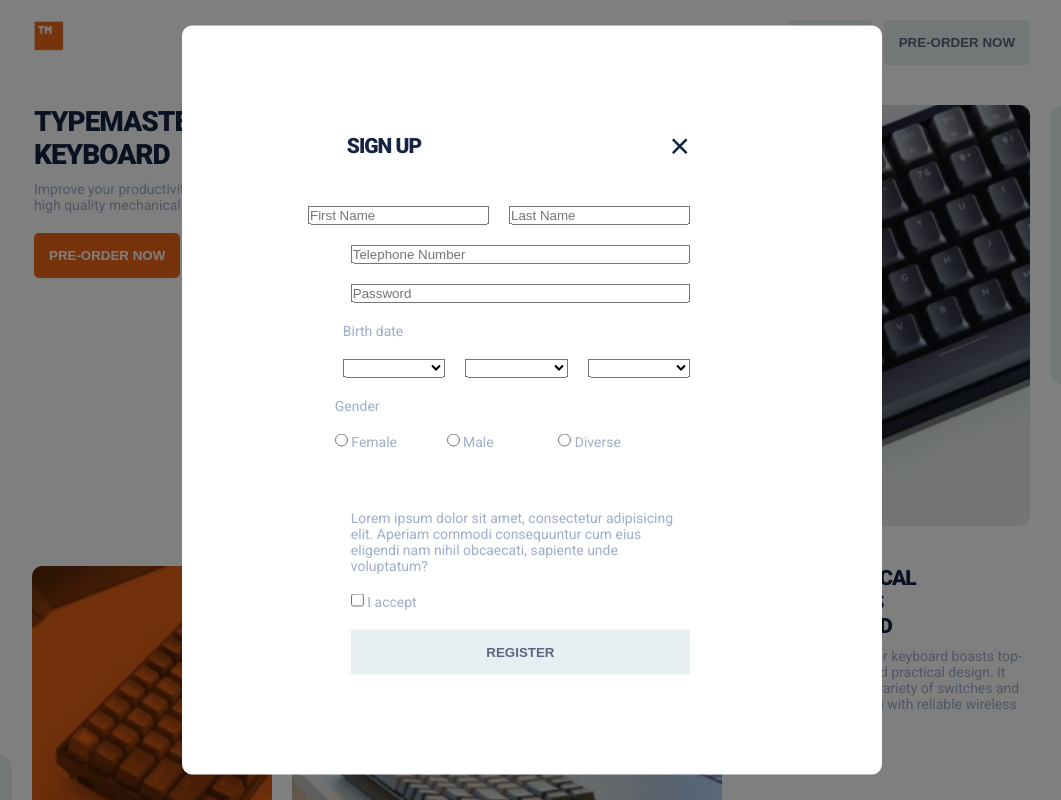
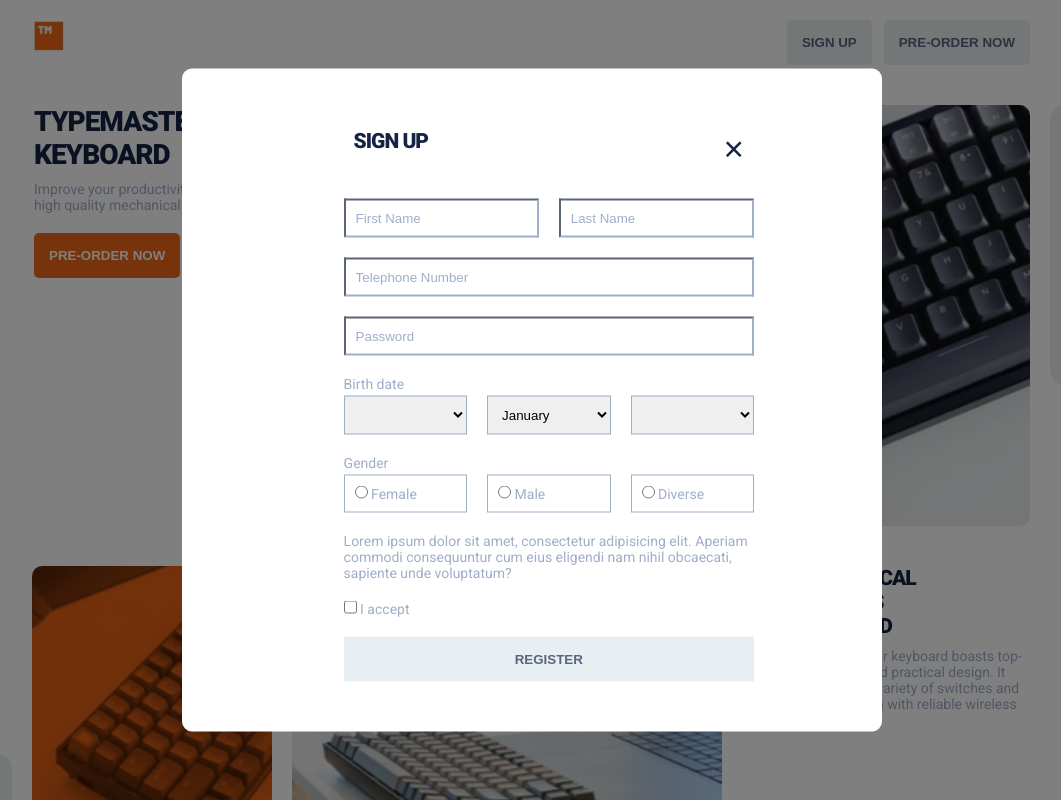
Before and after one commit to Thai-Tai-Tran/Typemaster, a PHP site: page / in a window 1280 px wide. Shown: the whole page, without its empty margins (108-1169 px from the left). Run offline with PHP 8.4, Linux system fonts and the light colour scheme; lists and menus that the app fills with data are empty; some libraries are stand-ins or nearby versions.

Commit message:
1) Some Layout and color adjustments 2) javascript for the fast feedback form (birth date and gender still missing)

```diff
--- a/Typemaster/css/main.css
+++ b/Typemaster/css/main.css
@@ -68,6 +68,14 @@ body {
 
 #popup-su__button-close {
   font-size: 3.5rem;
+}
+
+#sign-up-form input::placeholder {
+  color: var(--color-grey-light-1);
+}
+
+[id$=feedback] {
+  color: red;
 }
 
 /*.u-center-text {text-align: center;}
@@ -170,7 +178,7 @@ body {
   transform: translate(-50%, -50%) scale(0);
   transition: 200ms ease-in-out;
   z-index: 1000;
-  padding: 10rem 15% 10rem 5%;
+  padding: 5rem 10% 5rem 5%;
   background-color: var(--color-white);
   width: 70rem;
 }
@@ -178,33 +186,21 @@ body {
   transform: translate(-50%, -50%) scale(1);
 }
 
-#tel-number-box, #password-box, #opt-in-box, #submit-box {
-  grid-template-columns: 3fr 12fr;
-}
-
-#sign-up-form__header, #name-box {
-  grid-template-columns: 3fr 6fr 6fr;
-}
-
-#birthday-box, #gender-box {
-  grid-template-columns: 3fr 4fr 4fr 4fr;
-}
-
-#sign-up-form, #sign-up-form > * {
+#sign-up-form {
   display: grid;
   gap: 2rem;
-}
-
-#sign-up-form {
+  grid-template-columns: 3fr 2fr 2fr 2fr 2fr 2fr 2fr;
+  grid-template-areas: ". form-heading form-heading form-heading close-btn close-btn close-btn" " name-feedback firstn firstn firstn lastn lastn lastn" "tel-feedback telnr telnr telnr telnr telnr telnr" "pswd-feedback pswd pswd pswd pswd pswd pswd" "bday-feedback bday-label bday-label bday-label bday-label bday-label bday-label" "bday-feedback day day month month year year" "gender-feedback gender-label gender-label gender-label gender-label gender-label gender-label" "gender-feedback f f m m d d" "opt-in-feedback opt-in-text opt-in-text opt-in-text opt-in-text opt-in-text opt-in-text" "opt-in-feedback opt-in-check opt-in-check opt-in-check opt-in-check opt-in-check opt-in-check" ". submit-btn submit-btn submit-btn submit-btn submit-btn submit-btn";
   width: 100%;
   height: 80%;
 }
+#sign-up-form > * {
+  border-color: var(--color-grey-light-1);
+  padding: 1rem;
+}
 
 #sign-up-form__header {
-  padding-bottom: 1rem;
-  margin-bottom: 1rem;
   align-items: center;
-  grid-template-areas: ". form-heading close-btn";
 }
 #sign-up-form__header > * {
   margin: 0;
@@ -216,10 +212,6 @@ body {
 #popup-su__button-close {
   grid-area: close-btn;
   justify-self: end;
-}
-
-#name-box {
-  grid-template-areas: " name-feedback firstn lastn";
 }
 
 #name-feedback {
@@ -234,20 +226,12 @@ body {
   grid-area: lastn;
 }
 
-#tel-number-box {
-  grid-template-areas: "tel-feedback telnr";
-}
-
 #tel-number-feedback {
   grid-area: tel-feedback;
 }
 
 #tel-number {
   grid-area: telnr;
-}
-
-#password-box {
-  grid-template-areas: "pswd-feedback pswd";
 }
 
 #password-feedback {
@@ -258,16 +242,14 @@ body {
   grid-area: pswd;
 }
 
-#birthday-box {
-  grid-template-areas: "bday-feedback bday-label bday-label bday-label" "bday-feedback day month year";
-}
-
 #birthday-feedback {
   grid-area: bday-feedback;
 }
 
 #birthday-box__label {
   grid-area: bday-label;
+  padding: 0;
+  margin-bottom: -2rem;
 }
 
 #day {
@@ -282,16 +264,18 @@ body {
   grid-area: year;
 }
 
-#gender-box {
-  grid-template-areas: "gender-feedback gender-label gender-label gender-label" "gender-feedback f m d";
-}
-
 #gender-feedback {
   grid-area: bday-feedback;
 }
 
 #gender-box__label {
   grid-area: gender-label;
+  padding: 0;
+  margin-bottom: -2rem;
+}
+
+#female-box, #male-box, #diverse-box {
+  border: 1px solid var(--color-grey-light-1);
 }
 
 #female-box {
@@ -306,28 +290,23 @@ body {
   grid-area: d;
 }
 
-#opt-in-box {
-  grid-template-areas: "opt-in-feedback opt-in-text" "opt-in-feedback opt-in-check";
-}
-
 #opt-in-feedback {
   grid-area: opt-in-feedback;
 }
 
 #opt-in-text {
   grid-area: opt-in-text;
+  padding: 0;
 }
 
 #opt-in-box-check {
   grid-area: opt-in-check;
-}
-
-#submit-box {
-  grid-template-areas: ". submit-btn";
+  padding: 0;
 }
 
 #submit {
   grid-area: submit-btn;
+  padding: 1.5rem;
 }
 
 .grid, .grid > * {
--- a/Typemaster/index.html
+++ b/Typemaster/index.html
@@ -121,45 +121,44 @@
         <div class="popup rounded popup--active" id="popup-su">
 
                  <form id="sign-up-form" action="">
-
-                     <div id="sign-up-form__header">
                          <h2 id="sign-up-form__header__heading" class="heading-secondary">Sign Up</h2>
                          <button id="popup-su__button-close">&times;</button>
-                     </div>
 
-                     <div id="name-box">
                          <span id="name-feedback"></span>
-                         <input id="first-name" type="text" value="" placeholder="First Name">
-                         <input id="last-name" type="text" value="" placeholder="Last Name">
-                     </div>
+                         <input id="first-name" type="text" placeholder="First Name">
+                         <input id="last-name" type="text" placeholder="Last Name">
 
-                    <div id="tel-number-box">
                         <span id="tel-number-feedback"></span>
-                        <input id="tel-number" type="tel" value="" placeholder="Telephone Number">
-                    </div>
+                        <input id="tel-number" type="tel" placeholder="Telephone Number">
 
+                        <span id="password-feedback"></span>
+                        <input id="password" type="password" placeholder="Password">
 
-                    <div id="password-box">
-                        <span id="password-feedback"></span>
-                        <input id="password" type="password" value="" placeholder="Password">
-                    </div>
-
-                     <div id="birthday-box">
                          <span id="birthday-feedback"></span>
                          <div id="birthday-box__label">
                              Birth date
                          </div>
                          <select name="birthday-day" id="day"></select>
-                         <select name="birthday-month" id="month"></select>
+                         <select name="birthday-month" id="month">
+                             <option value="0">January
+                             <option value="1">February
+                             <option value="2">March
+                             <option value="3">April
+                             <option value="4">May
+                             <option value="5">June
+                             <option value="6">July
+                             <option value="7">August
+                             <option value="8">September
+                             <option value="9">October
+                             <option value="10">November
+                             <option value="11">December
+                         </select>
                          <select name="birthday-year" id="year"></select>
-                     </div>
 
-                     <div id="gender-box">
                          <span id="gender-feedback"></span>
                          <div id="gender-box__label">
                              Gender
                          </div>
-
                          <div id= "female-box" class="gender-box__radio-buttons__box">
                              <input type="radio" name="sex" id="female__radio"></input>
                              <label for="female__radio" class="label-gender">Female</label>
@@ -173,9 +172,6 @@
                              <label for="diverse__radio" class="label-gender">Diverse</label>
                          </div>
 
-                     </div>
-
-                     <div id="opt-in-box">
                          <span id="opt-in-feedback"></span>
                          <div id="opt-in-text">Lorem ipsum dolor sit amet, consectetur adipisicing elit. Aperiam commodi consequuntur cum eius eligendi nam nihil obcaecati, sapiente unde voluptatum?</div>
                          <div id="opt-in-box-check">
@@ -183,15 +179,10 @@
                              <label for="checkbox">I accept</label>
                          </div>
 
-                     </div>
+                         <input id="submit" class="btn btn--grey"type="submit" value="Register">
+                 </form>
 
-                     <div id="submit-box">
-                         <input id="submit" class="btn btn--grey"type="submit" value="Register">
-                     </div>
-
-                 </form>
              </div>
-
          </div>
 
         <div id="overlay" class="overlay overlay--active"></div>
--- a/Typemaster/sass/base/_typography.scss
+++ b/Typemaster/sass/base/_typography.scss
@@ -37,3 +37,10 @@ body {
   font-size: 3.5rem;
 
 }
+
+#sign-up-form input::placeholder{
+  color: var(--color-grey-light-1);
+}
+[id$="feedback"] {
+  color:red;
+}
--- a/Typemaster/sass/components/_form-su.scss
+++ b/Typemaster/sass/components/_form-su.scss
@@ -1,40 +1,38 @@
 @use "../abstracts" as *;
-// 2 col
-#tel-number-box, #password-box, #opt-in-box, #submit-box {
-  grid-template-columns: 3fr 12fr;
-}
-
-// 3 col
-#sign-up-form__header, #name-box {
-  grid-template-columns: 3fr 6fr 6fr;
-}
-
-// 4 col
-#birthday-box, #gender-box {
-  grid-template-columns: 3fr 4fr 4fr 4fr;
-}
 
 // Grid
-#sign-up-form, #sign-up-form>* {
+#sign-up-form {
   display: grid;
   gap: 2rem;
-  }
-
-#sign-up-form {
+  grid-template-columns: 3fr 2fr 2fr 2fr 2fr 2fr 2fr;
+  grid-template-areas:
+          ". form-heading form-heading form-heading close-btn close-btn close-btn"
+          " name-feedback firstn firstn firstn lastn lastn lastn"
+          "tel-feedback telnr telnr telnr telnr telnr telnr"
+          "pswd-feedback pswd pswd pswd pswd pswd pswd"
+          "bday-feedback bday-label bday-label bday-label bday-label bday-label bday-label"
+          "bday-feedback day day month month year year"
+          "gender-feedback gender-label gender-label gender-label gender-label gender-label gender-label"
+          "gender-feedback f f m m d d"
+          "opt-in-feedback opt-in-text opt-in-text opt-in-text opt-in-text opt-in-text opt-in-text"
+          "opt-in-feedback opt-in-check opt-in-check opt-in-check opt-in-check opt-in-check opt-in-check"
+          ". submit-btn submit-btn submit-btn submit-btn submit-btn submit-btn";
   width: 100%;
   height: 80%;
+
+
+  &>* {
+    border-color:  var(--color-grey-light-1);
+    padding: 1rem;
+  }
 }
 
 // ROW 1 HEADER
 #sign-up-form__header {
-
-  padding-bottom: 1rem;
-  margin-bottom: 1rem;
   align-items: center;
-  grid-template-areas: ". form-heading close-btn";
-
 
   &>* {
+
     margin: 0;
   }
 
@@ -49,16 +47,10 @@
 }
 
 // ROW 2 NAME
-
-#name-box {
-  grid-template-areas: " name-feedback firstn lastn" ;
-}
-
 #name-feedback{
   grid-area: name-feedback;
 
 }
-
 #first-name{
   grid-area: firstn;
 }
@@ -68,10 +60,6 @@
 }
 
 //ROW 3 TEL NUMBER
-
-#tel-number-box {
-  grid-template-areas: "tel-feedback telnr" ;
-}
 
 #tel-number-feedback{
   grid-area: tel-feedback;
@@ -84,10 +72,6 @@
 
 //ROW 4 PASSWORD
 
-#password-box {
-  grid-template-areas: "pswd-feedback pswd" ;
-}
-
 #password-feedback{
   grid-area: pswd-feedback;
 }
@@ -98,18 +82,14 @@
 
 //ROW 5 BIRTHDAY
 
-#birthday-box {
-  grid-template-areas:
-          "bday-feedback bday-label bday-label bday-label"
-          "bday-feedback day month year";
-}
-
 #birthday-feedback {
   grid-area: bday-feedback;
 }
 
 #birthday-box__label {
   grid-area: bday-label;
+  padding:0;
+  margin-bottom: -2rem;
 }
 
 #day {
@@ -126,20 +106,19 @@
 
 //ROW 6 Gender
 
-#gender-box {
-  grid-template-areas:
-          "gender-feedback gender-label gender-label gender-label"
-          "gender-feedback f m d";
-}
-
 #gender-feedback {
   grid-area: bday-feedback;
 }
 
 #gender-box__label {
   grid-area: gender-label;
+  padding:0;
+  margin-bottom: -2rem;
 }
 
+#female-box, #male-box, #diverse-box {
+  border:1px solid var(--color-grey-light-1)
+}
 #female-box {
   grid-area: f;
 }
@@ -154,30 +133,23 @@
 
 //ROW 7 OPT IN
 
-#opt-in-box {
-  grid-template-areas:
-          "opt-in-feedback opt-in-text"
-          "opt-in-feedback opt-in-check";
-}
-
 #opt-in-feedback {
   grid-area: opt-in-feedback;
 }
 
 #opt-in-text {
   grid-area: opt-in-text;
+  padding:0;
 }
 
 #opt-in-box-check {
   grid-area: opt-in-check;
+  padding:0;
 }
 
 // ROW 8 SUBMIT
 
-#submit-box {
-  grid-template-areas: ". submit-btn";
-}
-
 #submit {
   grid-area: submit-btn;
+  padding: 1.5rem;
 }
--- a/Typemaster/sass/components/_popup.scss
+++ b/Typemaster/sass/components/_popup.scss
@@ -7,7 +7,7 @@
   transform: translate(-50%, -50%) scale(0);
   transition: 200ms ease-in-out;
   z-index:1000;
-  padding: 10rem 15% 10rem 5%;
+  padding: 5rem 10% 5rem 5%;
   background-color: var(--color-white);
   width: 70rem;
 
```
Also changed, not shown: Typemaster/js/script.js (+158 -125 lines), 1 other file.
